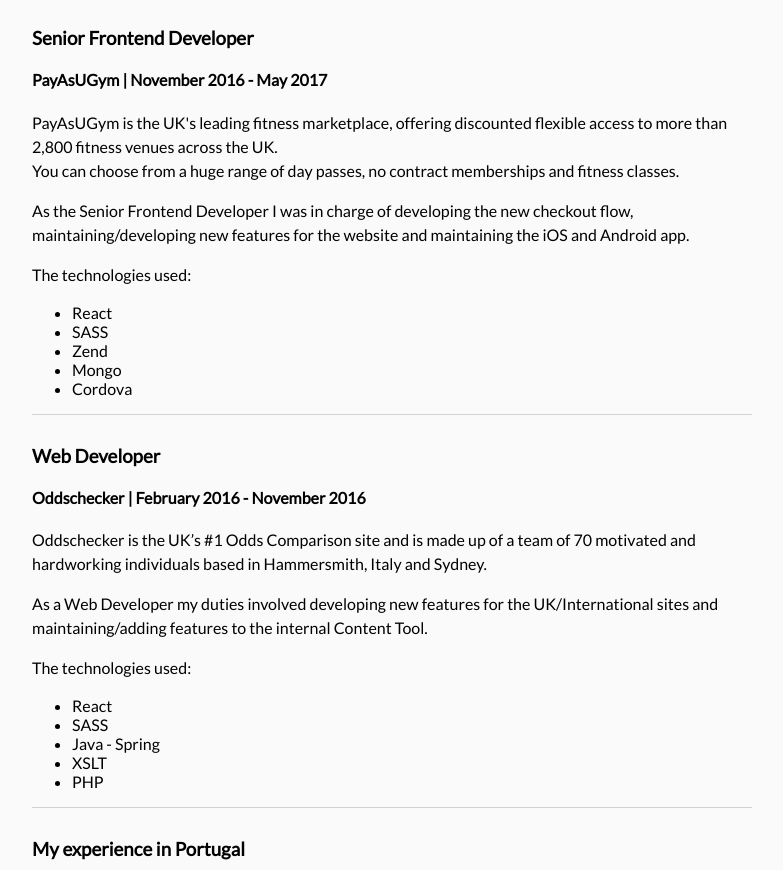
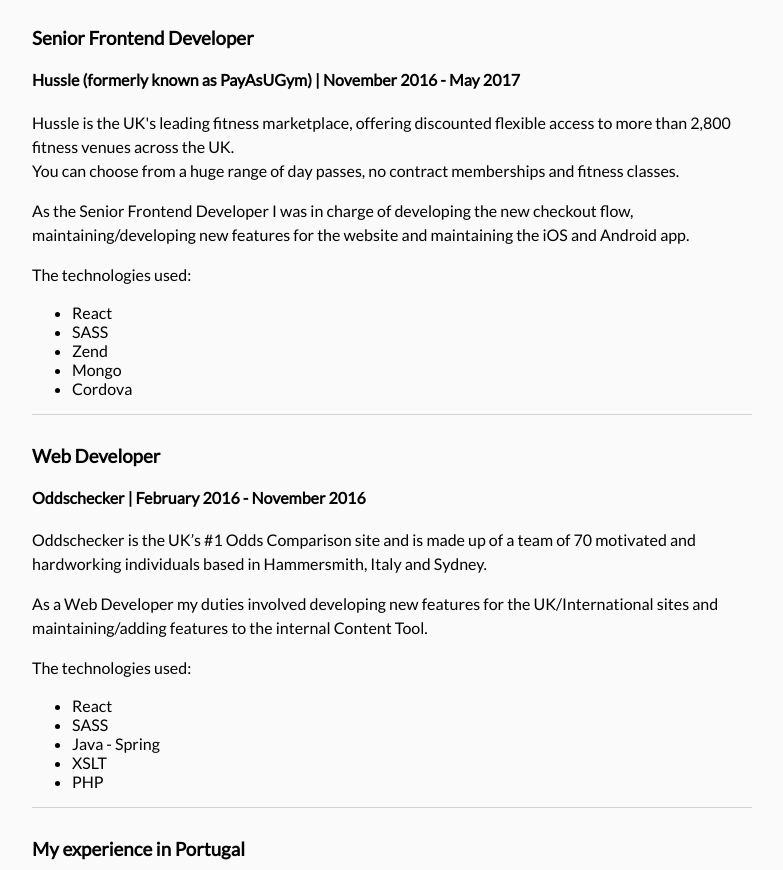
Before and after one commit to ivanrgoliveira/me, a plain HTML site: page index.html in a window 1280 px wide. Shown: the part 2226-3096 px from the top of the page, without its empty margins (248-1031 px from the left). Drawn offline with Linux system fonts and the light colour scheme.

Commit message:
Updated PayAsUGym name

```diff
--- a/index.html
+++ b/index.html
@@ -107,8 +107,8 @@
 
                 <div>
                     <h3>Senior Frontend Developer</h3>
-                    <h4>PayAsUGym | November 2016 - May 2017</h4>
-                    <p>PayAsUGym is the UK's leading fitness marketplace, offering discounted flexible access to more than 2,800
+                    <h4>Hussle (formerly known as PayAsUGym) | November 2016 - May 2017</h4>
+                    <p>Hussle is the UK's leading fitness marketplace, offering discounted flexible access to more than 2,800
                         fitness venues across the UK.
                         <br />You can choose from a huge range of day passes, no contract memberships and fitness classes.</p>
                     <p>As the Senior Frontend Developer I was in charge of developing the new checkout flow, maintaining/developing
```
